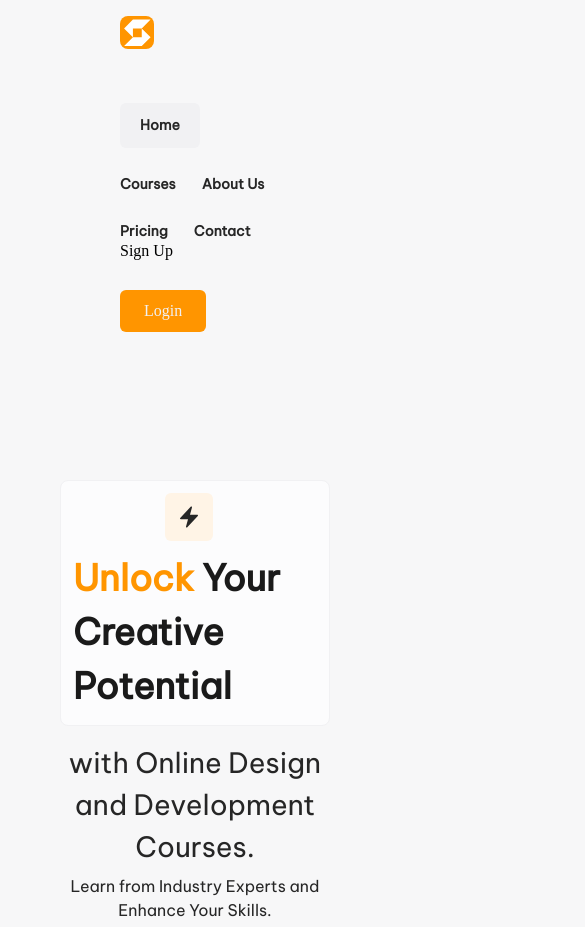
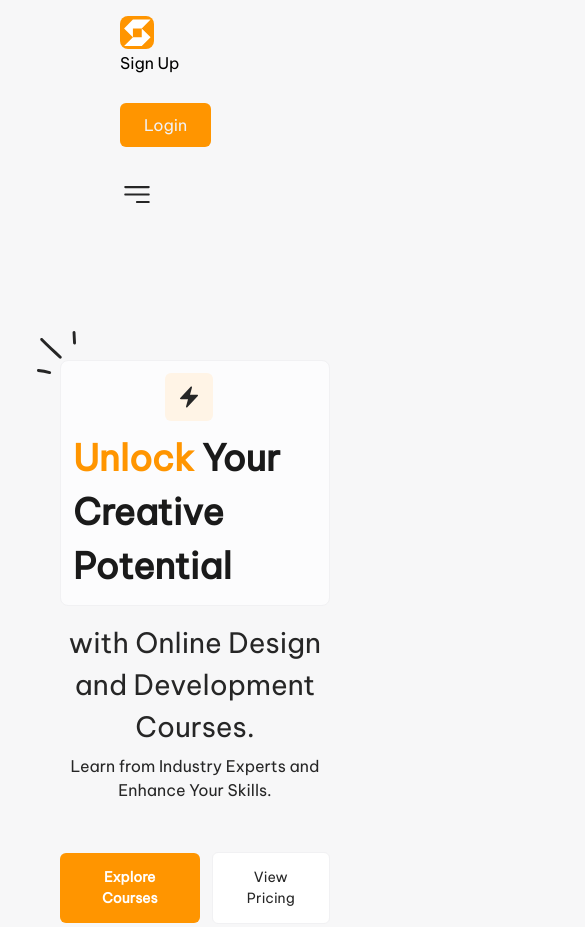
Before and after one commit to saqer7/saqer-shehadeh, a plain HTML site: page index.html in a window 390 px wide. Shown: the top 927 px of the page, 585 px wide, since content can reach past the window. Drawn offline with Linux system fonts and the light colour scheme.

Commit message:
Add files via upload

```diff
--- a/assets/css/main.css
+++ b/assets/css/main.css
@@ -5,6 +5,8 @@
   @import url('https://fonts.googleapis.com/css2?family=Be+Vietnam+Pro&display=swap');
 
 *{
+
+    font-family: Be Vietnam Pro;
     margin: 0;
     padding: 0;
     box-sizing: border-box;
@@ -96,6 +98,7 @@ line-height: 150%; /* 21px */
     display: flex;
     padding: 12px 24px 12px 12px;
     justify-content: center;
+    position: relative;
     align-items: center;
     gap: 10px;
     flex-wrap: wrap;
@@ -103,6 +106,11 @@ line-height: 150%; /* 21px */
     border-radius: 8px;
     border: 1px solid var(--White-95, #F1F1F3);
     background: var(--White-99, #FCFCFD);
+}
+.tit .abs{
+    position: absolute;
+    left: -1.5rem;
+    top: -1.875rem;
 }
 .tit h1{
     color: var(--Grey-10, #1A1A1A);
@@ -138,6 +146,19 @@ font-style: normal;
 font-weight: 400;
 line-height: 150%; /* 24px */
 }
+.res{
+    display: none;
+}
+@media only screen and (max-width: 768px) {
+
+     .navt ul{
+        display: none;
+     }
+    .res{
+        display: block;
+    }
+  }
+
 .titt h1{
     color: var(--Grey-15, #262626);
 text-align: center;
@@ -193,6 +214,7 @@ margin-bottom: 2rem;
 
     display: flex;
 padding: 24px;
+flex-wrap: wrap;
 align-items: center;
 border-radius: 8px;
 justify-content: center;
@@ -696,11 +718,11 @@ box-sizing: content-box;
     border-radius: 0.375rem;
     background: var(--Orange-50, #FF9500);
 }
-footer{
+footer .row{
     display: flex;
-width: 89.875rem;
 padding: 3.75rem 5rem 1.25rem 5rem;
-flex-direction: column;
+flex-direction: row;
+flex-wrap: wrap;
 align-items: flex-start;
 gap: 1.875rem;
 background: var(--Absolute-White, #FFF);
@@ -735,7 +757,7 @@ align-items: flex-start;
 .footerr{
     display: flex;
 align-items: flex-start;
-
+flex-wrap: wrap;
 gap: 7rem;
 }
 .footer-item nav {
@@ -772,8 +794,6 @@ gap: 7rem;
     border: 1px solid #f1f1f3;
     background: #f7f7f8;
   }
-
-  /*---------------------- copyright---------------------- */
   .copyright {
     padding-top: 5px;
 
--- a/index.html
+++ b/index.html
@@ -18,7 +18,7 @@
 </svg>
 
             </div>
-            <ul>
+            <ul class="hide">
               <li><a href="#" class="active">Home</a></li>
               <li><a href="#">Courses</a></li>
               <li><a href="#">About Us</a></li>
@@ -30,7 +30,12 @@
             <a href="#">Sign Up</a>
             <div>
               <a href="#" class="active">Login</a>
+
             </div>
+            <svg class="res" width="34" height="35" viewBox="0 0 34 35" fill="none" xmlns="http://www.w3.org/2000/svg">
+              <path fill-rule="evenodd" clip-rule="evenodd" d="M4.25 10.0625C4.25 9.4757 4.7257 9 5.3125 9H28.6875C29.2743 9 29.75 9.4757 29.75 10.0625C29.75 10.6493 29.2743 11.125 28.6875 11.125H5.3125C4.7257 11.125 4.25 10.6493 4.25 10.0625ZM4.25 17.5C4.25 16.9132 4.7257 16.4375 5.3125 16.4375H28.6875C29.2743 16.4375 29.75 16.9132 29.75 17.5C29.75 18.0868 29.2743 18.5625 28.6875 18.5625H5.3125C4.7257 18.5625 4.25 18.0868 4.25 17.5ZM15.9375 24.9375C15.9375 24.3507 16.4132 23.875 17 23.875H28.6875C29.2743 23.875 29.75 24.3507 29.75 24.9375C29.75 25.5243 29.2743 26 28.6875 26H17C16.4132 26 15.9375 25.5243 15.9375 24.9375Z" fill="#262626"/>
+              </svg>
+
           </div>
         </div>
       </div>
@@ -55,6 +60,12 @@
                   fill="#262626"
                 />
               </svg>
+              <svg class="abs" width="39" height="43" viewBox="0 0 39 43" fill="none" xmlns="http://www.w3.org/2000/svg">
+                <path fill-rule="evenodd" clip-rule="evenodd" d="M13.0489 40.1274C9.32492 39.0757 5.42609 38.5452 1.64397 38.0592C0.829355 37.9573 0.0730442 38.5259 0.0148577 39.3269C-0.101515 40.1286 0.480691 40.8617 1.23712 40.9636C4.90286 41.4314 8.68465 41.9321 12.234 42.9445C12.9904 43.1641 13.8054 42.7121 14.0381 41.9344C14.2709 41.1574 13.8053 40.3476 13.0489 40.1274Z" fill="#262626"/>
+                <path fill-rule="evenodd" clip-rule="evenodd" d="M24.3366 25.2172C18.3434 19.0624 11.5937 13.6998 5.71688 7.37979C5.19321 6.78954 4.26222 6.75792 3.68036 7.30894C3.09849 7.86054 3.04053 8.78807 3.6224 9.37832C9.49923 15.7165 16.2489 21.0966 22.2421 27.2696C22.8239 27.8458 23.7547 27.854 24.3366 27.2872C24.8602 26.721 24.9184 25.7934 24.3366 25.2172Z" fill="#262626"/>
+                <path fill-rule="evenodd" clip-rule="evenodd" d="M35.5673 1.54341C35.7419 5.06616 35.9161 8.58891 36.0907 12.1123C36.0907 12.9192 36.7893 13.5422 37.6039 13.503C38.4185 13.4631 39 12.7763 39 11.9688C38.8254 8.44018 38.6512 4.91216 38.4767 1.38413C38.4185 0.577224 37.7201 -0.0417174 36.9055 0.00219986C36.1491 0.0461172 35.5092 0.737085 35.5673 1.54341Z" fill="#262626"/>
+                </svg>
+
               <h1><span>Unlock</span> Your Creative Potential</h1>
             </div>
             <div class="titt">
```
